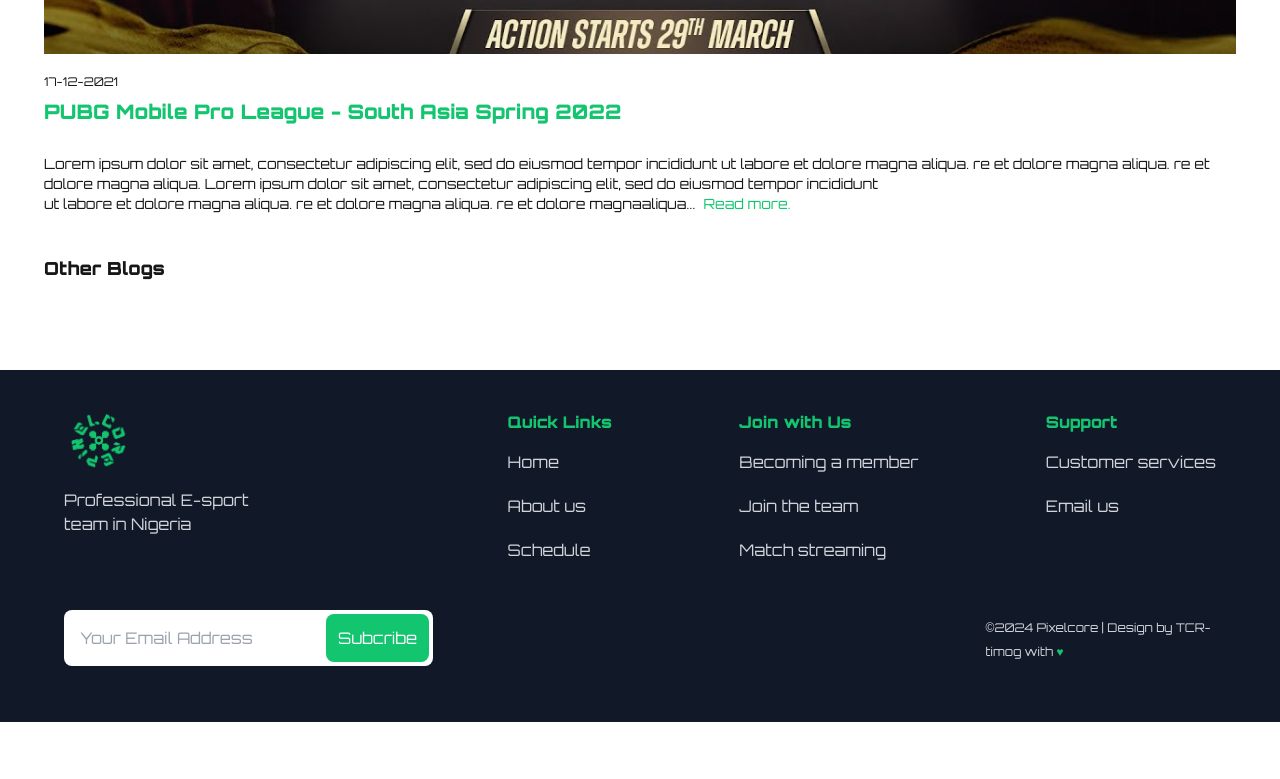
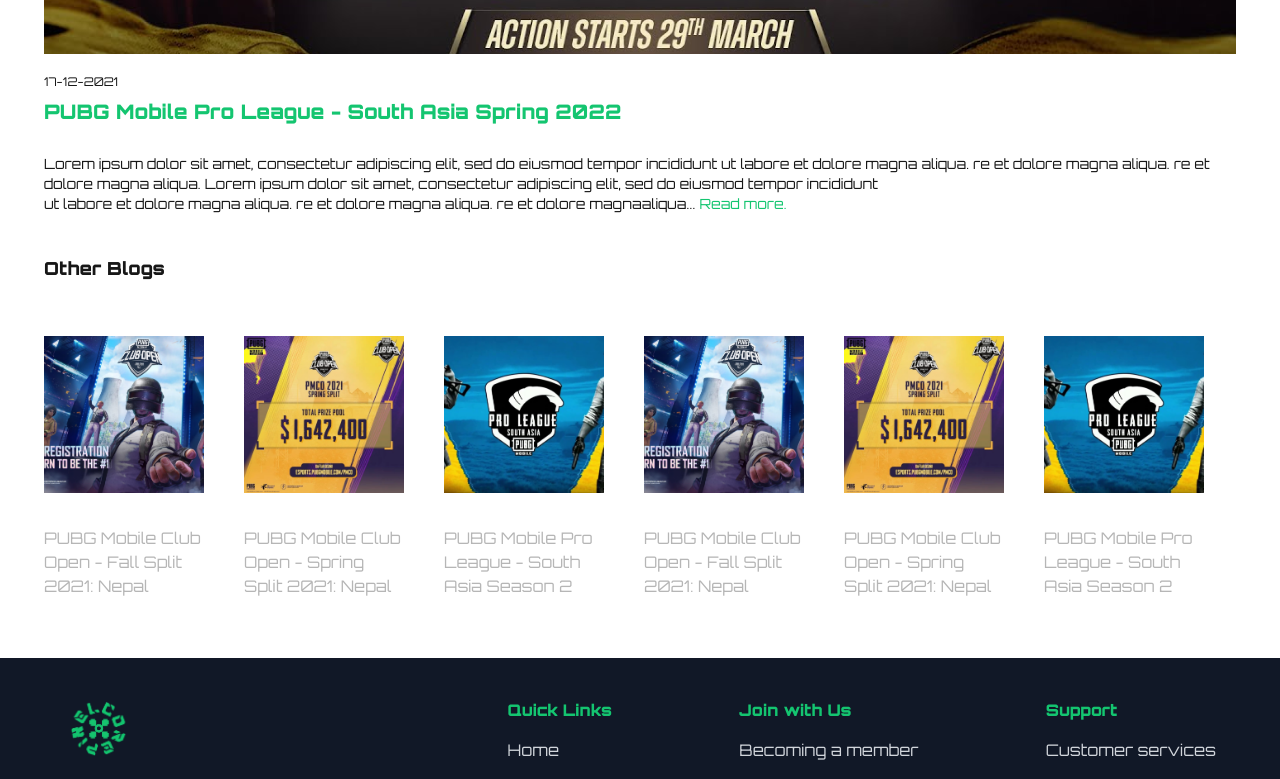
Before and after one commit to djtimog/pixelcore-gaming, a Next.js app: page / in a window 1280 px wide. Shown: the part 3304-4083 px from the top of the page. Before the commit the page ends 4026 px from the top, so only its background shows below. Built offline with nearby package versions, Linux system fonts and the light colour scheme.

Commit message:
feat: add OtherBlogs component and update home page layout

```diff
--- a/app/page.tsx
+++ b/app/page.tsx
@@ -12,6 +12,7 @@
 import teamImage from "@/public/team-image.png";
 import SponsorSwiper from "@/components/ui/sponsor-swiper";
 import activeBlog from "@/public/blog/active-blog.svg";
+import OtherBlogs from "@/components/ui/other-blogs";
 
 export default function Home() {
   const { theme, toggleTheme } = useTheme();
@@ -139,13 +140,13 @@
           </p>
           <div className="relative px-11 space-y-10">
             <div className="space-y-5">
-              <div className="flex justify-center items-center overflow-hidden">
+              <div className="flex justify-center items-center overflow-hidden max-h-[510px]">
                 <Image
                   src={activeBlog}
                   alt="active blog"
                   width={100}
                   height={100}
-                  className="object-contain w-full"
+                  className="object-contain w-full lg:object-cover"
                 />
               </div>
               <div>
@@ -162,7 +163,7 @@
                   ipsum dolor sit amet, consectetur adipiscing elit, sed do
                   eiusmod tempor incididunt <br/> ut labore et dolore magna aliqua. re
                   et dolore magna aliqua. re et dolore magnaaliqua...
-                  <Link href="/blog" className="text-[#14C570] px-2">
+                  <Link href="/blog" className="text-[#14C570] px-1">
                     Read more.
                   </Link>
                 </p>
@@ -170,7 +171,7 @@
             </div>
             <div>
               <h2 className="mb-7 text-lg font-bold">Other Blogs</h2>
-
+              <OtherBlogs />
             </div>
           </div>
         </section>
--- a/components/ui/other-blogs.tsx
+++ b/components/ui/other-blogs.tsx
@@ -31,7 +31,34 @@
     link: "/blog/12345-543-25154",
   },
   {
-    id: "12345-543-22354",
+    id: "12345-503-22354",
+    title: "PUBG Mobile Pro League - South Asia Season 2",
+    date: "17-12-2021",
+    description:
+      "Lorem ipsum dolor sit amet, consectetur adipiscing elit, sed do eiusmod tempor incididunt ut labore et dolore magna aliqua. re et dolore magna aliqua. re et dolore magna aliqua. Lorem ipsum dolor sit amet, consectetur adipiscing elit, sed do eiusmod tempor incididunt ut labore et dolore magna aliqua. re et dolore magna aliqua. re et dolore magna aliqua. ",
+    image: "/blog/other-blog-3.png",
+    link: "/blog/12345-543-22354",
+  },
+  {
+    id: "12345-513-25612",
+    title: "PUBG Mobile Club Open - Fall Split 2021: Nepal",
+    date: "17-12-2021",
+    description:
+      "Lorem ipsum dolor sit amet, consectetur adipiscing elit, sed do eiusmod tempor incididunt ut labore et dolore magna aliqua. re et dolore magna aliqua. re et dolore magna aliqua. Lorem ipsum dolor sit amet, consectetur adipiscing elit, sed do eiusmod tempor incididunt ut labore et dolore magna aliqua. re et dolore magna aliqua. re et dolore magna aliqua. ",
+    image: "/blog/other-blog-1.png",
+    link: "/blog/12345-543-25612",
+  },
+  {
+    id: "12345-533-25154",
+    title: "PUBG Mobile Club Open - Spring Split 2021: Nepal",
+    date: "17-12-2021",
+    description:
+      "Lorem ipsum dolor sit amet, consectetur adipiscing elit, sed do eiusmod tempor incididunt ut labore et dolore magna aliqua. re et dolore magna aliqua. re et dolore magna aliqua. Lorem ipsum dolor sit amet, consectetur adipiscing elit, sed do eiusmod tempor incididunt ut labore et dolore magna aliqua. re et dolore magna aliqua. re et dolore magna aliqua. ",
+    image: "/blog/other-blog-2.png",
+    link: "/blog/12345-543-25154",
+  },
+  {
+    id: "12345-523-22354",
     title: "PUBG Mobile Pro League - South Asia Season 2",
     date: "17-12-2021",
     description:
@@ -44,8 +71,8 @@
 const OtherBlogCard = ({ blog }: { blog: (typeof blogs)[0] }) => {
   return (
     <Link href={blog.link}>
-      <div className="w-40 h-52">
-        <div>
+      <div className="w-min space-y-2 cursor-pointer">
+        <div className="w-40 h-52 flex items-center justify-center overflow-hidden">
           <Image
             src={blog.image}
             alt={blog.title}
@@ -62,8 +89,13 @@
 
 const OtherBlogs = () => {
   return (
-    <div className="flex overflow-x-auto md:overflow-x-hidden md:flex-wrap gap-8 md:gap-4 px-10 pb-3">
-      {/* {blogs.map} */}
+    <div className="flex space-x-5 sm:space-x-7 md:space-x-10 overflow-x-auto">
+      {blogs.map((blog)=>(
+        blog.id !== "12345-543-25637"
+          ?<OtherBlogCard key={blog.id} blog={blog} />
+          :null
+      ))
+      }
     </div>
   );
 };
--- a/components/ui/profile-card.tsx
+++ b/components/ui/profile-card.tsx
@@ -192,7 +192,7 @@
           <ProfileCard key={index} profile={profile} />
         ))}
       </div>
-      <div className="px-5 sm:px-11 text-end mb-5">
+      <div className="px-11 text-end mb-5">
         <Link href={`/team`}>
           <Button
             variant="contained"
```
